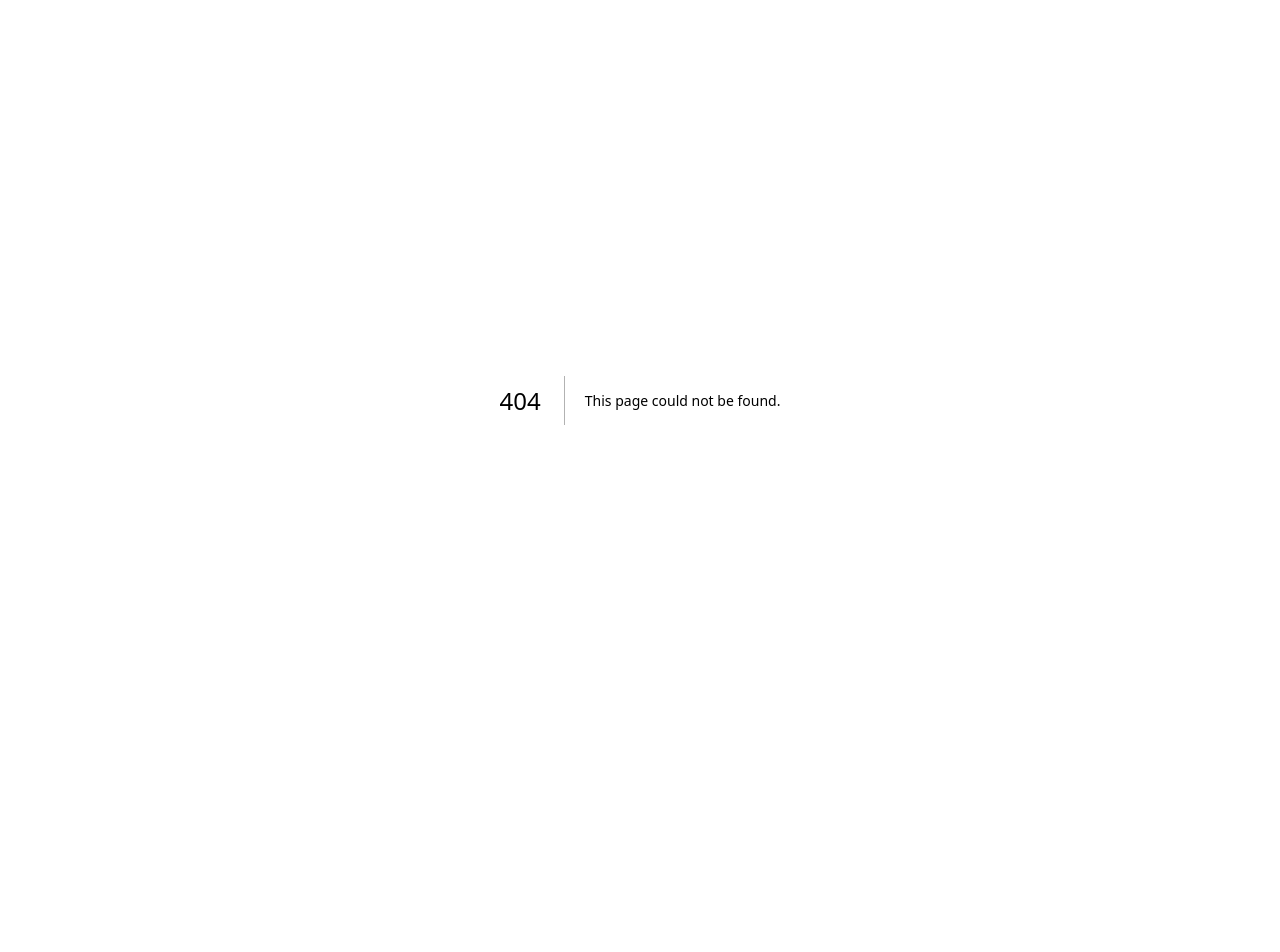
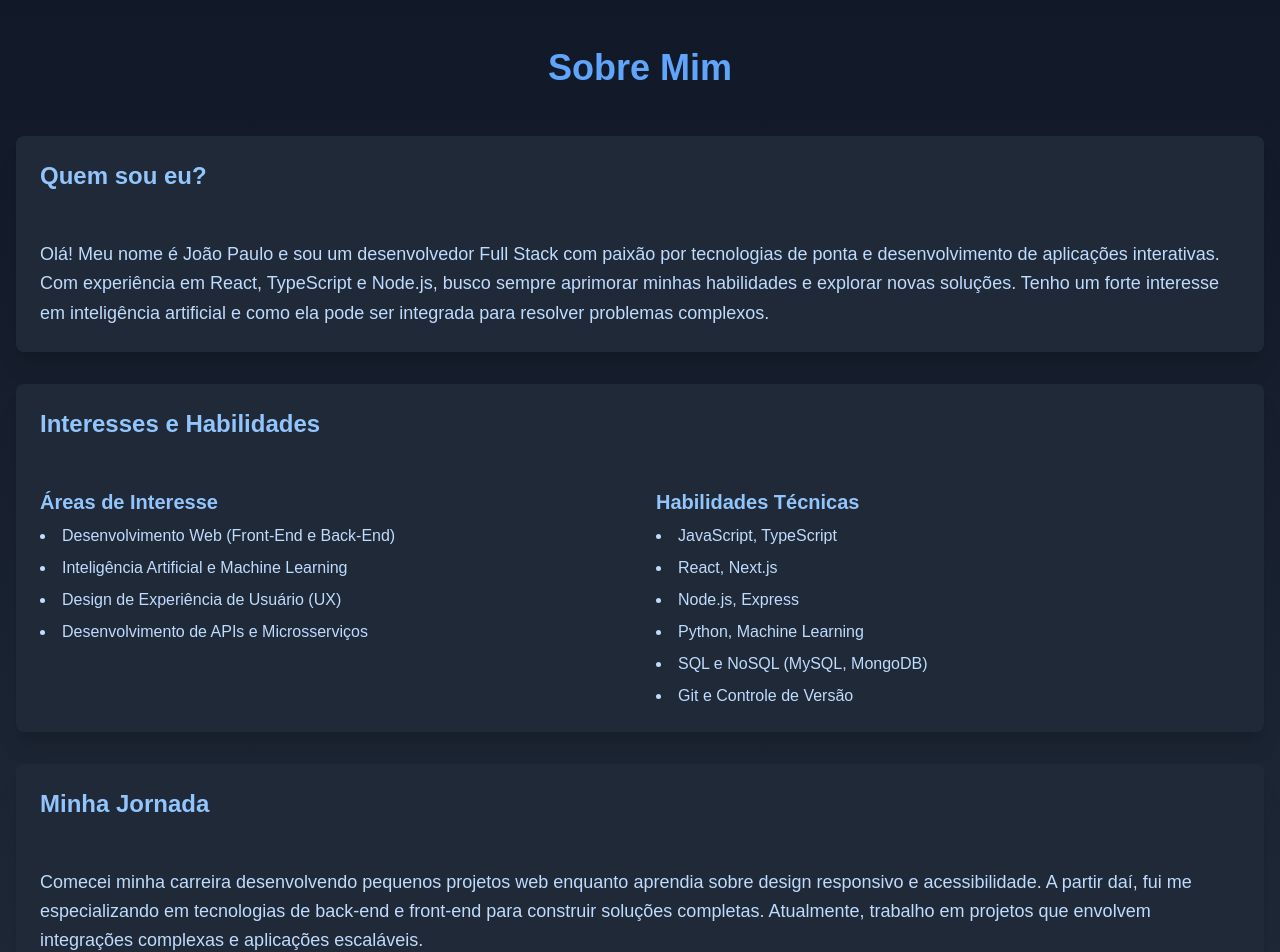
Before and after one commit to jpbsampaio/portfolio, a Next.js app: page /about in a window 1280 px wide. Before the commit this address had no page. Shown: the top 952 px of the page. Before the commit the page ends 800 px from the top, so only its background shows below. Built offline with nearby package versions, Linux system fonts and the light colour scheme.

Commit message:
Cria pagina sobre mim

```diff
--- /dev/null
+++ b/src/app/about/page.tsx
@@ -0,0 +1,79 @@
+"use client"
+
+import React from 'react'
+import { Card, CardHeader, CardContent } from "@/components/ui/card"
+
+const About: React.FC = () => {
+  return (
+    <div className="min-h-screen py-12 bg-gradient-to-b from-gray-900 to-gray-800 text-white transition-colors duration-300">
+      <div className="container mx-auto px-4">
+        <h1 className="text-4xl font-bold text-center mb-12 text-blue-400">
+          Sobre Mim
+        </h1>
+        <div className="space-y-8">
+          <Card className="border-none shadow-xl rounded-lg overflow-hidden bg-gray-800">
+            <CardHeader className="p-6">
+              <h2 className="text-2xl font-semibold text-blue-300">
+                Quem sou eu?
+              </h2>
+            </CardHeader>
+            <CardContent className="p-6">
+              <p className="text-lg text-blue-200 leading-relaxed">
+                Olá! Meu nome é João Paulo e sou um desenvolvedor Full Stack com paixão por tecnologias de ponta e desenvolvimento de aplicações interativas. Com experiência em React, TypeScript e Node.js, busco sempre aprimorar minhas habilidades e explorar novas soluções. Tenho um forte interesse em inteligência artificial e como ela pode ser integrada para resolver problemas complexos.
+              </p>
+            </CardContent>
+          </Card>
+
+          <Card className="border-none shadow-xl rounded-lg overflow-hidden bg-gray-800">
+            <CardHeader className="p-6">
+              <h2 className="text-2xl font-semibold text-blue-300">
+                Interesses e Habilidades
+              </h2>
+            </CardHeader>
+            <CardContent className="p-6 grid grid-cols-1 md:grid-cols-2 gap-8">
+              <div>
+                <h3 className="text-xl font-semibold mb-2 text-blue-300">
+                  Áreas de Interesse
+                </h3>
+                <ul className="list-disc list-inside space-y-2 text-blue-200">
+                  <li>Desenvolvimento Web (Front-End e Back-End)</li>
+                  <li>Inteligência Artificial e Machine Learning</li>
+                  <li>Design de Experiência de Usuário (UX)</li>
+                  <li>Desenvolvimento de APIs e Microsserviços</li>
+                </ul>
+              </div>
+              <div>
+                <h3 className="text-xl font-semibold mb-2 text-blue-300">
+                  Habilidades Técnicas
+                </h3>
+                <ul className="list-disc list-inside space-y-2 text-blue-200">
+                  <li>JavaScript, TypeScript</li>
+                  <li>React, Next.js</li>
+                  <li>Node.js, Express</li>
+                  <li>Python, Machine Learning</li>
+                  <li>SQL e NoSQL (MySQL, MongoDB)</li>
+                  <li>Git e Controle de Versão</li>
+                </ul>
+              </div>
+            </CardContent>
+          </Card>
+
+          <Card className="border-none shadow-xl rounded-lg overflow-hidden bg-gray-800">
+            <CardHeader className="p-6">
+              <h2 className="text-2xl font-semibold text-blue-300">
+                Minha Jornada
+              </h2>
+            </CardHeader>
+            <CardContent className="p-6">
+              <p className="text-lg text-blue-200 leading-relaxed">
+                Comecei minha carreira desenvolvendo pequenos projetos web enquanto aprendia sobre design responsivo e acessibilidade. A partir daí, fui me especializando em tecnologias de back-end e front-end para construir soluções completas. Atualmente, trabalho em projetos que envolvem integrações complexas e aplicações escaláveis.
+              </p>
+            </CardContent>
+          </Card>
+        </div>
+      </div>
+    </div>
+  )
+}
+
+export default About
```
